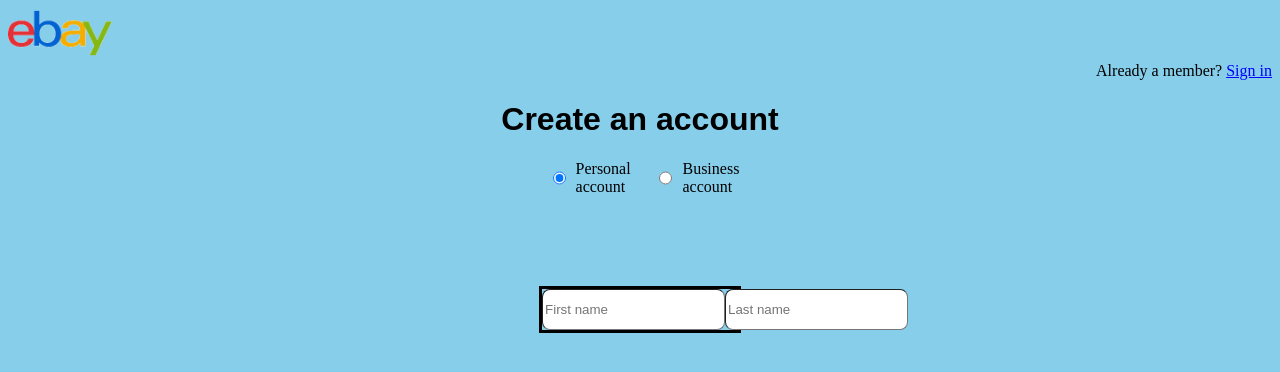
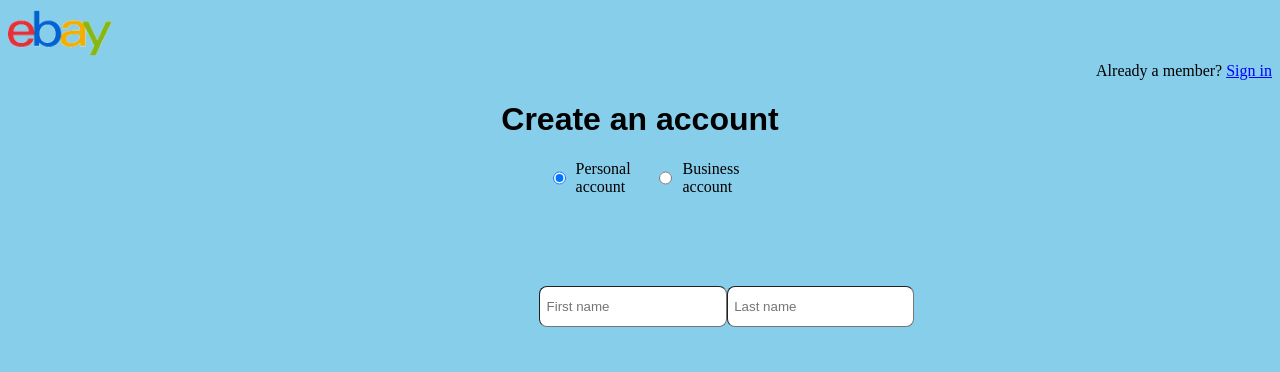
Before and after one commit to benhsieh-dev/eBay, a Java web app: page /eBay/profile/controller/Registration_controller.jsp in a window 1280 px wide. Shown: the top 372 px of the page. Run offline with Tomcat 11, a stand-in JSP engine, Linux system fonts and the light colour scheme.

Commit message:
Update form css

```diff
--- a/WebContent/assets/css/registration_controller.css
+++ b/WebContent/assets/css/registration_controller.css
@@ -25,16 +25,16 @@
 }
 
 input[type="text"]{
-/*   margin: 0 10px 0 20px; */
   border-radius: 8px;
   border-width: thin;
   height: 2.8em;
+  padding-left: 0.5em;
 }
 
 form {
-	width: 15.5%;
+	width: 16%;
 	margin: 0 auto;
-	border: solid;
+	/* border: solid;  */
 }
 
 .name-input {
```
